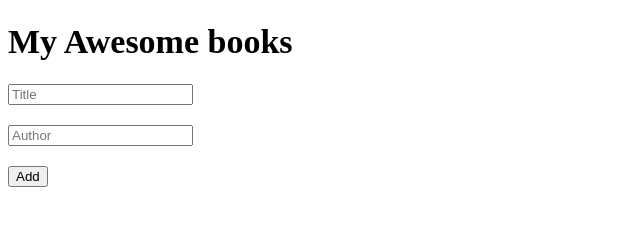
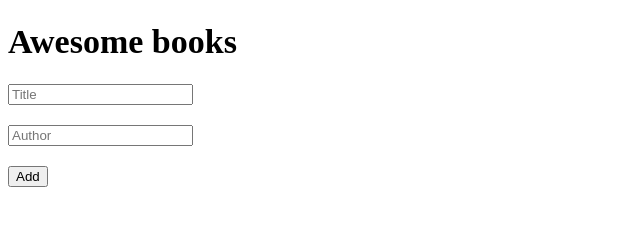
Before and after one commit to Moses-chibuike/Awesome-Books, a website: page index.html in a window 1280 px wide. Shown: the whole page, without its empty margins (0-640 px from the left). Drawn offline with Linux system fonts and the light colour scheme.

Commit message:
Fixed linters

```diff
--- a/index.html
+++ b/index.html
@@ -8,7 +8,7 @@
     <link rel="stylesheet" href="style.css" />
   </head>
   <body>
-    <h1>My Awesome books</h1>
+    <h1>Awesome books</h1>
     <div class="books"></div>
 
     <form class="form">
--- a/style.css
+++ b/style.css
@@ -1,4 +1,4 @@
 body {
-    font-size: 17px;
-    font-weight: 400;
-  }
+  font-size: 17px;
+  font-weight: 400;
+}
```
